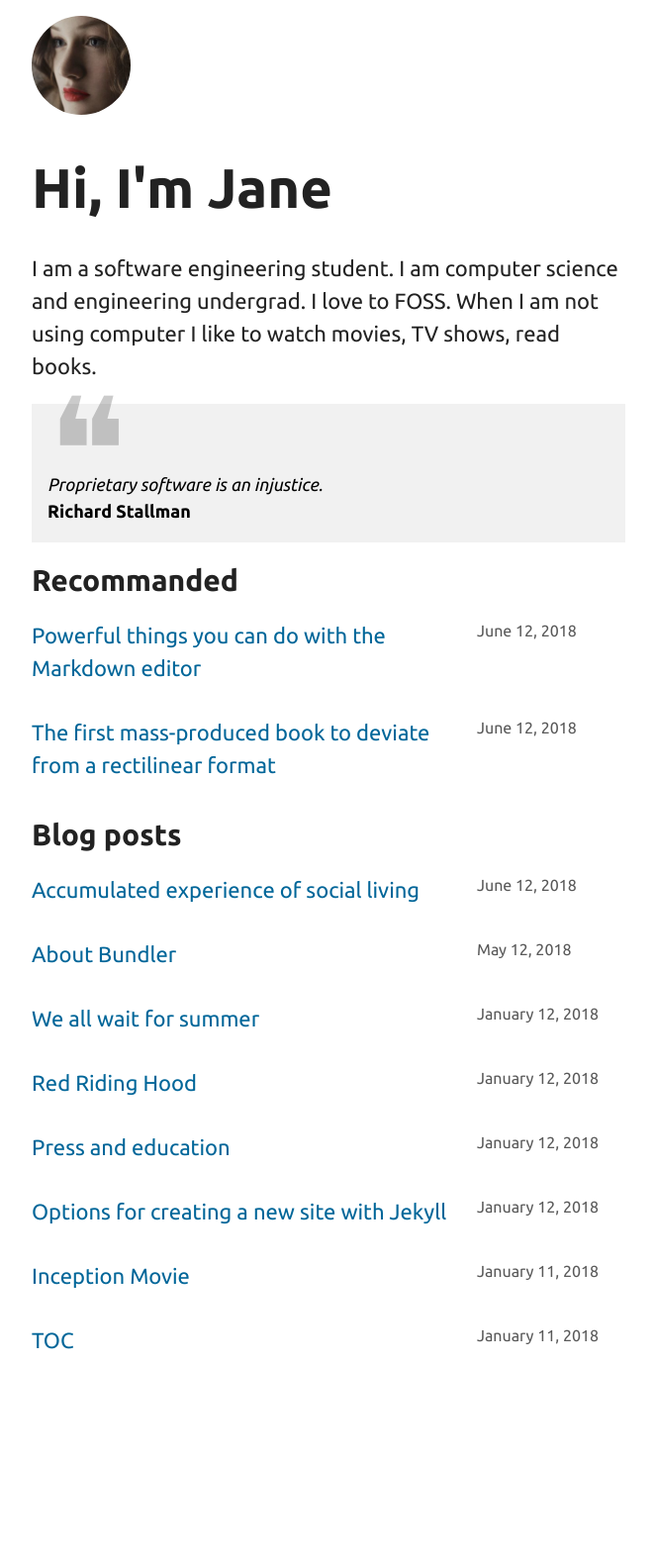
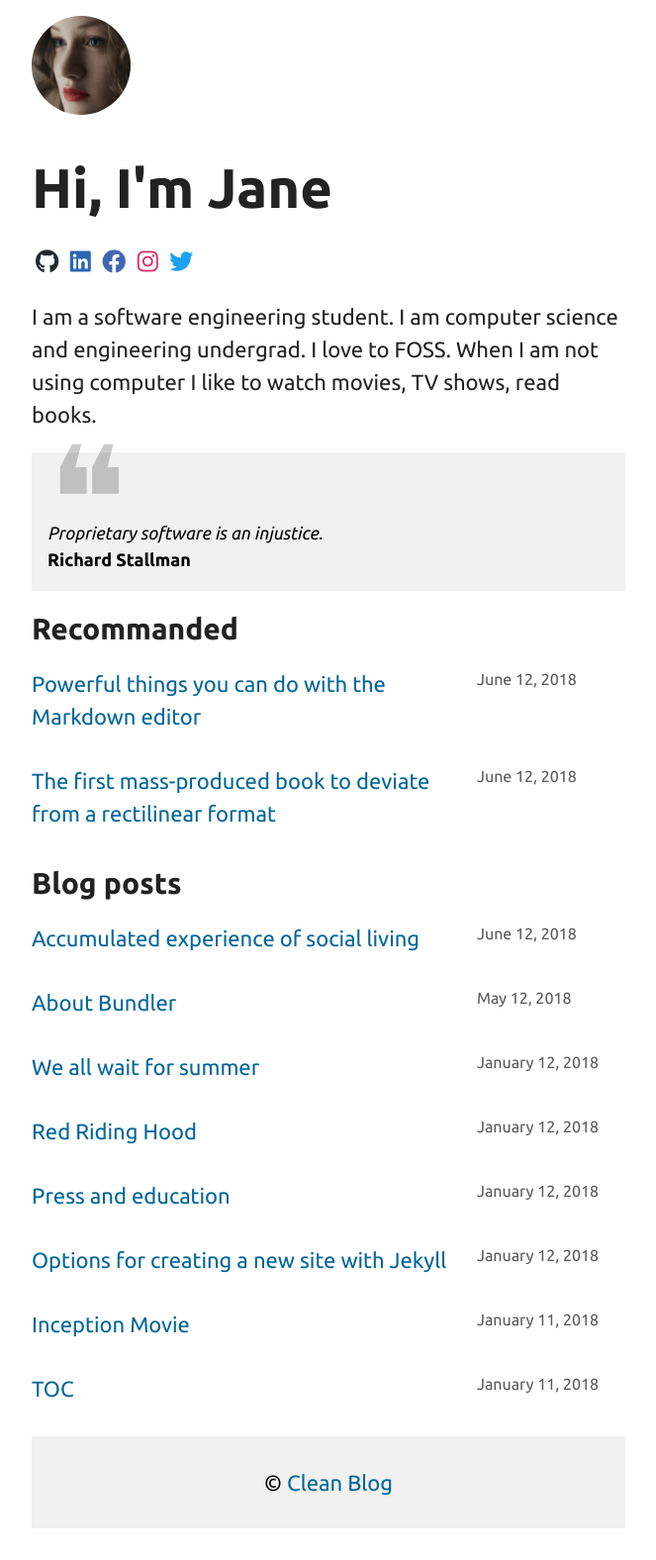
Before and after one commit to sumeetmathpati/clean-blog, a Jekyll site: the page built from index.html, in a window 1280 px wide. Shown: the whole page at 99% size, without its empty margins (308-971 px from the left). Built offline with Jekyll 4.4.1, drawn with Linux system fonts in a browser that asks for light colours; before the commit the page ends 1402 px from its top, so only the background shows below that.

Commit message:
added footer and social media symbols

```diff
--- a/_config.yml
+++ b/_config.yml
@@ -2,15 +2,23 @@ title: Clean Blog
 email: sumeet.mathpati@gmail.com
 description: >- # this means to ignore newlines until "baseurl:"
   A simple and minimal jekyll theme.
-baseurl: "/clean-blog" # the subpath of your site, e.g. /blog
-url: "https://sumeetmathpati.github.io/clean-blog" # the base hostname & protocol for your site, e.g. http://example.com
+baseurl: "" # the subpath of your site, e.g. /blog
+url: "" # the base hostname & protocol for your site, e.g. http://example.com
 
 first_name: Jane
 last_name: Doe
 about: "I am a software engineering student. I am computer science and engineering undergrad. I love to FOSS. When I am not using computer I like to watch movies, TV shows, read books."
-github_username:  sumeetmathpati
+
 quote: "Proprietary software is an injustice."
 quote_author: "Richard Stallman"
+
+github: "https://github.com/"
+linkedin: "https://www.linkedin.com/"
+twitter: "https://twitter.com/"
+facebook: "https://www.facebook.com/"
+instagram: "https://www.instagram.com/"
+
+
 
 permalink: /:title/
 include: ["_pages"]
--- /dev/null
+++ b/_includes/footer.html
@@ -0,0 +1,4 @@
+<!-- Footer -->
+<footer class="w3-center w3-light-grey w3-padding">
+    <p> &copy; <a style="text-decoration: none;" href="" title="W3.CSS" target="_blank" >{{ site.title }}</a></p>
+</footer>
--- a/_includes/head.html
+++ b/_includes/head.html
@@ -19,4 +19,5 @@
   <link rel="stylesheet" href="https://www.w3schools.com/w3css/4/w3.css">
   <link rel="stylesheet" href="{{ site.url }}/assets/css/main.css" />
   <link rel="stylesheet" href="{{ site.url }}/assets/css/syntax-highlight.css">
+  <link rel="stylesheet" href="https://cdnjs.cloudflare.com/ajax/libs/font-awesome/5.15.1/css/all.min.css" integrity="sha512-+4zCK9k+qNFUR5X+cKL9EIR+ZOhtIloNl9GIKS57V1MyNsYpYcUrUeQc9vNfzsWfV28IaLL3i96P9sdNyeRssA==" crossorigin="anonymous" />
 </head>
--- a/_layouts/default.html
+++ b/_layouts/default.html
@@ -17,6 +17,8 @@
 
         {{ content }}
 
+        {% include footer.html %}
+
     </div>
 
     {% if site.goat_counter and jekyll.environment == "production" %}
--- a/assets/css/main.css
+++ b/assets/css/main.css
@@ -112,3 +112,8 @@ code {
 .toc a{
     text-decoration: none;
 }
+
+#social-icons i{
+    font-size: 24px;
+    margin: 4px;
+}
--- a/index.html
+++ b/index.html
@@ -3,6 +3,24 @@ layout: home
 ---
 
 <h1 id="owner_name">Hi, I'm {{ site.first_name }}</h1>
+<div id="social-icons">
+  {% if site.github %}
+  <a href="{{ site.github }}"><i class="fab fa-github" style="color: #24292e;"></i></a>
+  {% endif %}
+  {% if site.linkedin %}
+  <a href="{{ site.linkedin }}"><i class="fab fa-linkedin" style="color: #2867b2;"></i></a>
+  {% endif %}
+  {% if site.facebook %}
+  <a href="{{ site.facebook }}"><i class="fab fa-facebook" style="color: #4267B2;"></i></a>
+  {% endif %}
+  {% if site.instagram %}
+  <a href="{{ site.instagram }}"><i class="fab fa-instagram" style="color: #E1306C;"></i></a>
+  {% endif %}
+  {% if site.twitter %}
+  <a href="{{ site.twitter }}"><i class="fab fa-twitter" style="color: #1DA1F2;"></i></a>
+  {% endif %}
+</div>
+
 <p id="about">{{ site.about }}</p>
 
 {% if site.quote %}
```
Also changed, not shown: logo.png.
